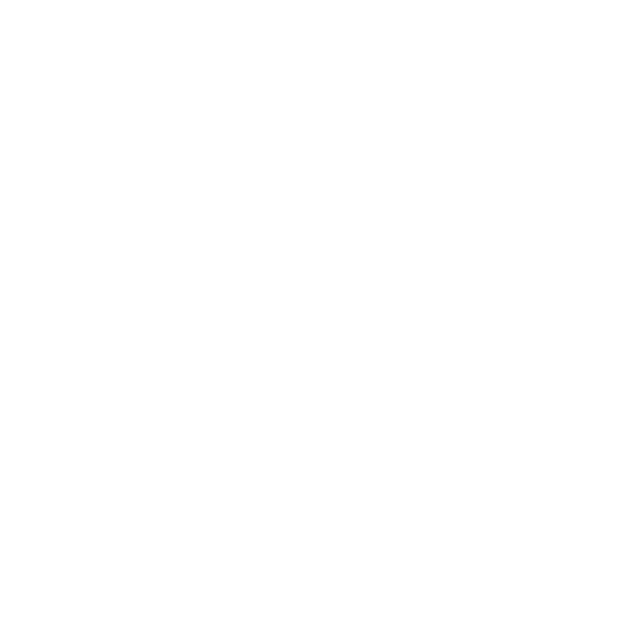
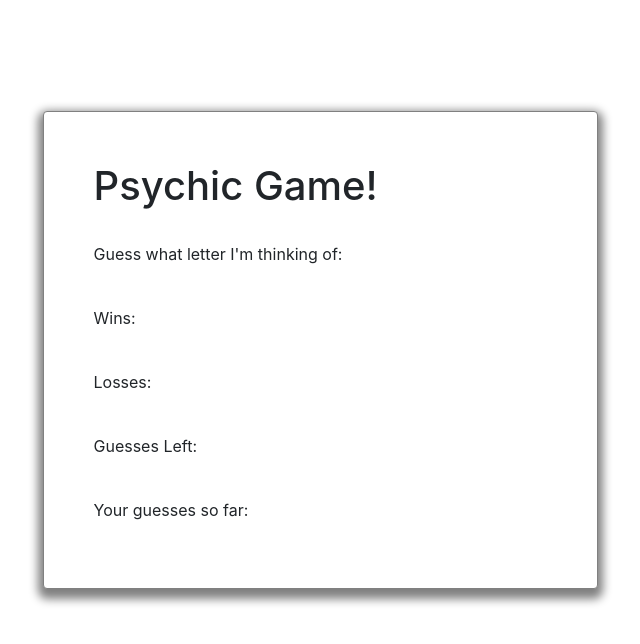
Before and after one commit to mkp0203/Psychic-Game, a plain HTML site: page index.html in a window 1280 px wide. Shown: the whole page, without its empty margins (320-960 px from the left). Drawn offline with nearby package versions, Linux system fonts and the light colour scheme.

Commit message:
small updates

```diff
--- a/assets/css/reset.css
+++ /dev/null
@@ -1,48 +0,0 @@
-/* http://meyerweb.com/eric/tools/css/reset/
-   v2.0 | 20110126
-   License: none (public domain)
-*/
-
-html, body, div, span, applet, object, iframe,
-h1, h2, h3, h4, h5, h6, p, blockquote, pre,
-a, abbr, acronym, address, big, cite, code,
-del, dfn, em, img, ins, kbd, q, s, samp,
-small, strike, strong, sub, sup, tt, var,
-b, u, i, center,
-dl, dt, dd, ol, ul, li,
-fieldset, form, label, legend,
-table, caption, tbody, tfoot, thead, tr, th, td,
-article, aside, canvas, details, embed,
-figure, figcaption, footer, header, hgroup,
-menu, nav, output, ruby, section, summary,
-time, mark, audio, video {
-	margin: 0;
-	padding: 0;
-	border: 0;
-	font-size: 100%;
-	font: inherit;
-	vertical-align: baseline;
-}
-/* HTML5 display-role reset for older browsers */
-article, aside, details, figcaption, figure,
-footer, header, hgroup, menu, nav, section {
-	display: block;
-}
-body {
-	line-height: 1;
-}
-ol, ul {
-	list-style: none;
-}
-blockquote, q {
-	quotes: none;
-}
-blockquote:before, blockquote:after,
-q:before, q:after {
-	content: '';
-	content: none;
-}
-table {
-	border-collapse: collapse;
-	border-spacing: 0;
-}
--- a/assets/css/style.css
+++ b/assets/css/style.css
@@ -0,0 +1,7 @@
+.card {
+    margin: 10% auto;
+    padding: 50px;
+    width: 50%;
+    box-shadow: 0px 5px 10px 5px gray;
+    border: 1px gray double;
+}
--- a/index.html
+++ b/index.html
@@ -5,11 +5,33 @@
     <meta name="viewport" content="width=device-width, initial-scale=1.0">
     <meta http-equiv="X-UA-Compatible" content="ie=edge">
     <title>Psychic Game</title>
-    <link rel="stylesheet" href="assets/css/reset.css">
+    <link rel="stylesheet" href="https://stackpath.bootstrapcdn.com/bootstrap/4.1.1/css/bootstrap.min.css" integrity="sha384-WskhaSGFgHYWDcbwN70/dfYBj47jz9qbsMId/iRN3ewGhXQFZCSftd1LZCfmhktB" crossorigin="anonymous">
     <link rel="stylesheet" href="assets/css/style.css">
-    <link rel="stylesheet" href="assets/javascript/game.js">
+    <link rel="javascript" href="assets/javascript/game.js">
 </head>
 <body>
+    <div class="container">
+        <div class="card">
+            <h1>Psychic Game!</h1><br>
 
+            <p>Guess what letter I'm thinking of: </p><br>
+
+            <p>Wins: </p><br>
+
+            <p>Losses: </p><br>
+
+            <p>Guesses Left: </p><br>
+
+            <p>Your guesses so far: </p>
+
+        </div>
+    </div>
+
+
+
+    <!-- Optional Javascript Links -->
+    <script src="https://code.jquery.com/jquery-3.3.1.slim.min.js" integrity="sha384-q8i/X+965DzO0rT7abK41JStQIAqVgRVzpbzo5smXKp4YfRvH+8abtTE1Pi6jizo" crossorigin="anonymous"></script>
+    <script src="https://cdnjs.cloudflare.com/ajax/libs/popper.js/1.14.3/umd/popper.min.js" integrity="sha384-ZMP7rVo3mIykV+2+9J3UJ46jBk0WLaUAdn689aCwoqbBJiSnjAK/l8WvCWPIPm49" crossorigin="anonymous"></script>
+    <script src="https://stackpath.bootstrapcdn.com/bootstrap/4.1.1/js/bootstrap.min.js" integrity="sha384-smHYKdLADwkXOn1EmN1qk/HfnUcbVRZyYmZ4qpPea6sjB/pTJ0euyQp0Mk8ck+5T" crossorigin="anonymous"></script>
 </body>
 </html>
```
